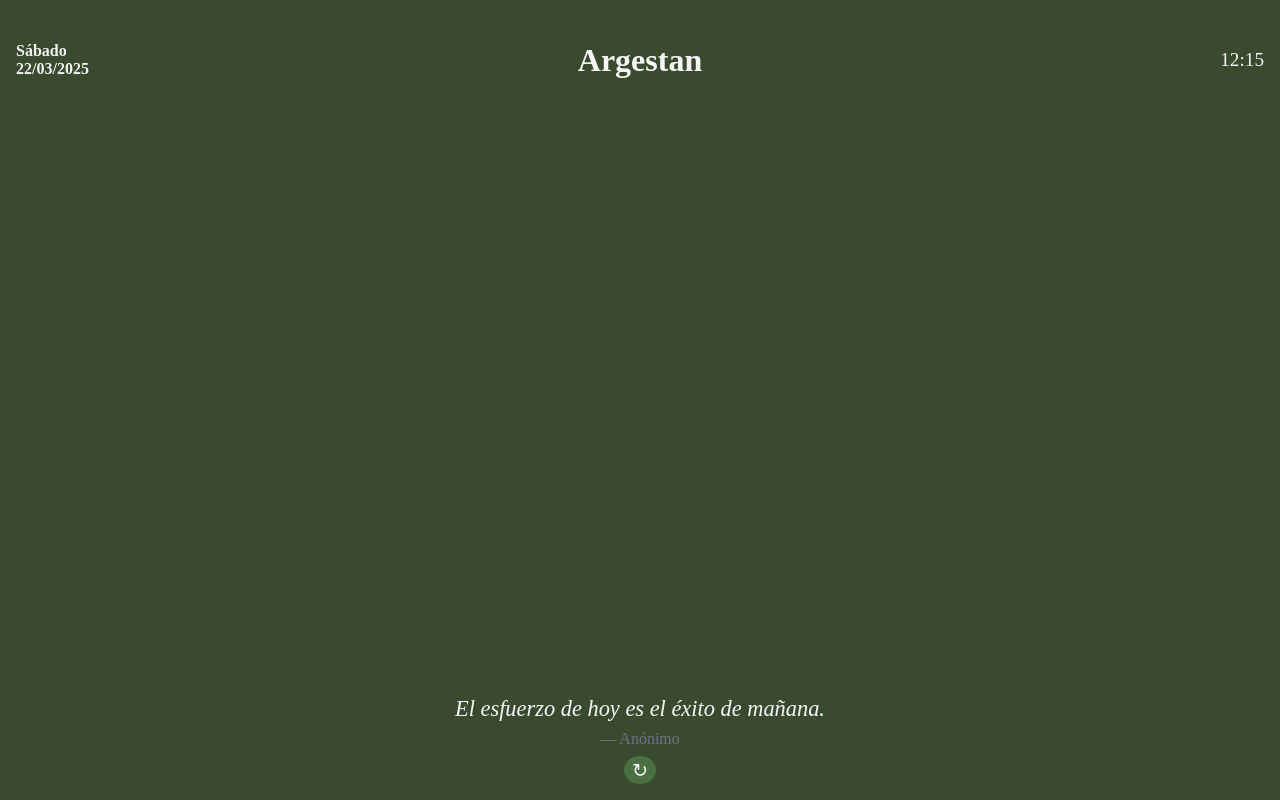
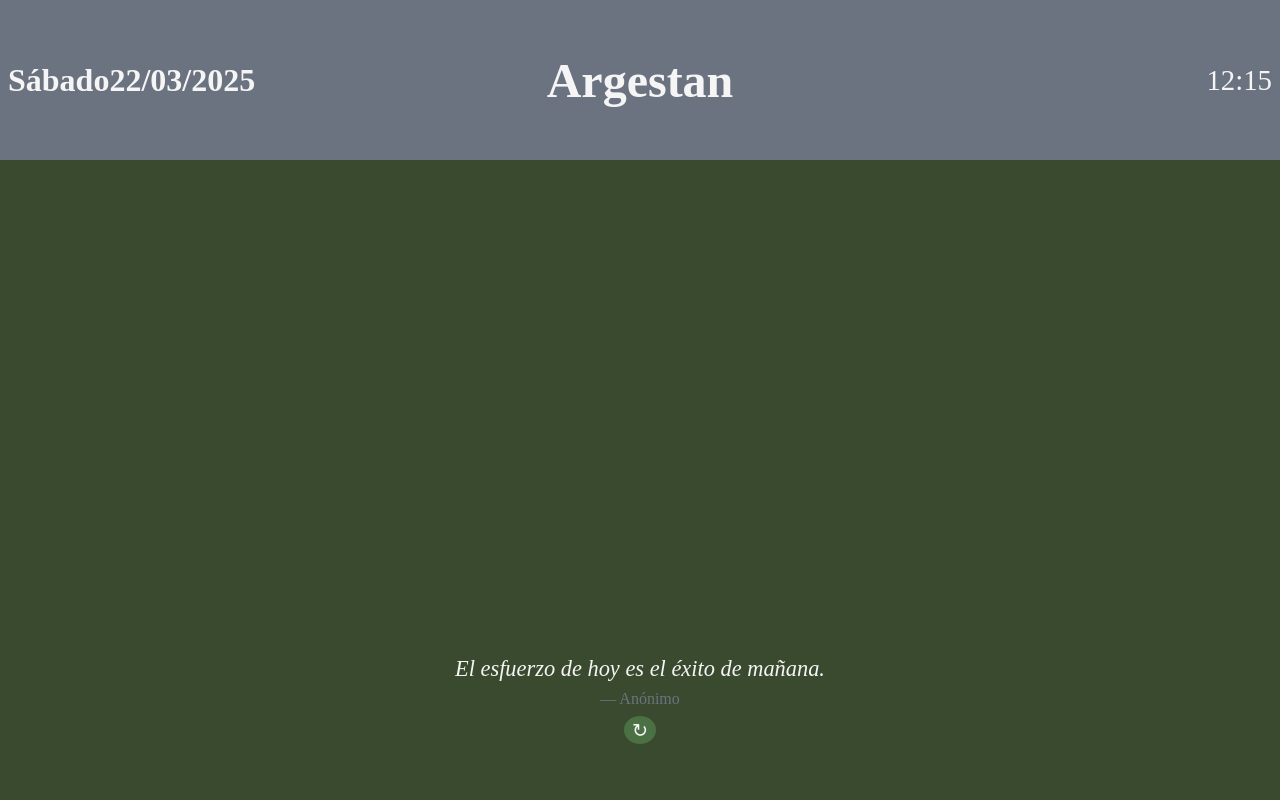
Before and after one commit to RadikeCosa/fitness-study-app, a React (Vite) app: page / in a window 1280 px wide. Built offline with nearby package versions, Linux system fonts and the light colour scheme.

Commit message:
fix: se arreglan estilos del header

```diff
--- a/src/App.css
+++ b/src/App.css
@@ -9,12 +9,12 @@
 }
 
 header {
-  height: 15%;
+  height: 20%;
   width: 100%;
 }
 
 main {
-  height: 70%;
+  height: 60%;
   width: 100%;
 }
 
--- a/src/components/Header.css
+++ b/src/components/Header.css
@@ -2,22 +2,20 @@
 .header-container {
   display: flex;
   justify-content: space-between;
-  align-items: center;
   height: 100%;
   width: 100%;
-  background-color: var(--dark-olive);
+  background-color: var(--camo-gray);
   color: var(--off-white);
-  padding: 1rem;
+  align-items: center;
 }
 
 .header-date {
   text-align: left;
   display: flex;
-  flex-direction: column;
-  font-size: 1rem;
-  justify-content: center;
+  font-size: 2rem;
   font-weight: bolder;
   width: 33.33%;
+  padding: 0.5rem;
 }
 
 .header-day {
@@ -26,15 +24,16 @@
 
 .header-title {
   text-align: center;
-  font-size: 2rem;
+  font-size: 3rem;
   margin: 0;
   width: 33.33%;
 }
 
 .header-time {
+  font-size: 1.8rem;
+  width: 33.33%;
+  padding: 0.5rem;
   text-align: right;
-  font-size: 1.2rem;
-  width: 33.33%;
 }
 
 @media (max-width: 600px) {
--- a/src/components/Header.jsx
+++ b/src/components/Header.jsx
@@ -19,12 +19,12 @@ function Header() {
   return (
     <header className="header-container">
       <time className="header-date" dateTime={dateISO}>
-        <span className="header-day">{formattedDateDay}</span>
-        <span className="header-num">{formattedDateNum}</span>
+        <div className="header-day">{formattedDateDay}</div>
+        <div className="header-num">{formattedDateNum}</div>
       </time>
       <h1 className="header-title">Argestan</h1>
       <time className="header-time" dateTime={date.toISOString()}>
-        <span>{formattedTime}</span>
+        <p>{formattedTime}</p>
       </time>
     </header>
   );
```
